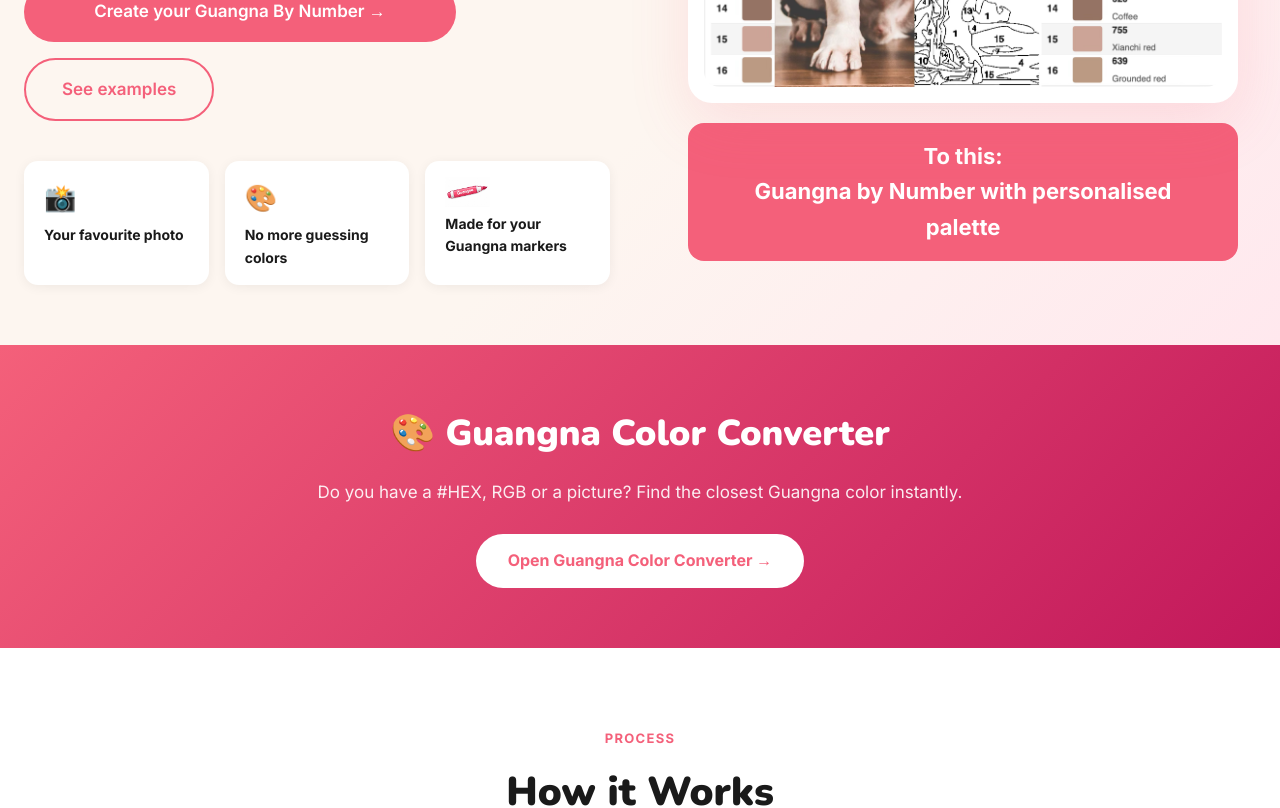
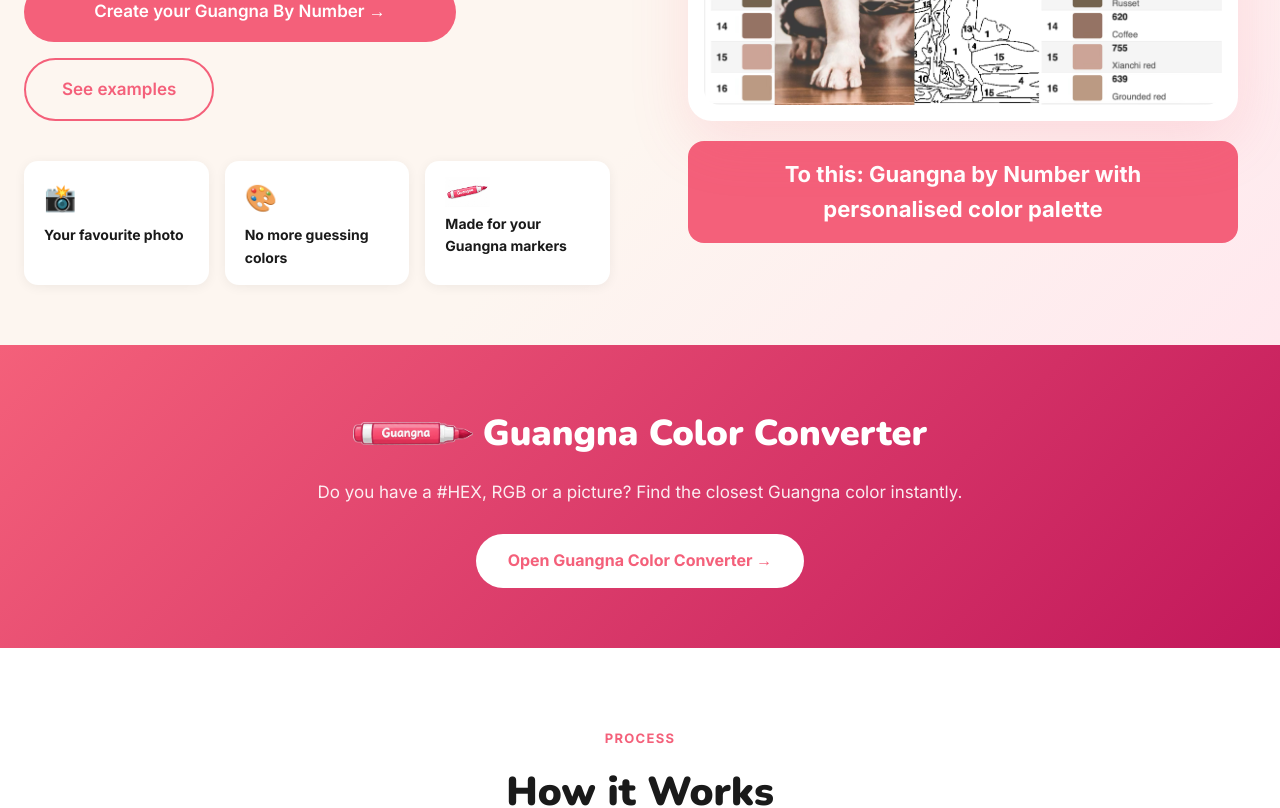
Before and after one commit to CreaBeaStudio/crea-bea-studio, a Next.js app: page / in a window 1280 px wide. Shown: the part 580-1388 px from the top of the page. Built offline with nearby package versions, Linux system fonts and the light colour scheme.

Commit message:
Text edits

```diff
--- a/app/create/page.tsx
+++ b/app/create/page.tsx
@@ -319,7 +319,7 @@ function CreateInner() {
           Create Your Guangna by Number
         </h1>
         <p style={{color:"#666", marginBottom:8}}>
-          Upload your photo and choose your level and Guangna markers. We'll process it and email you the finished file — usually within 24 hours.
+        Upload your photo, choose your level and Guangna markers, and we’ll take care of the rest. Your finished file will be delivered to your inbox — within 24 hours, often much faster 😁
         </p>
 
         {prevOrders.length > 0 && (
@@ -473,7 +473,7 @@ function CreateInner() {
 {/* Email box */}
 <div className="card">
   <h2 style={{fontWeight:800, fontSize:17, marginBottom:4}}>✉️ Your email</h2>
-  <p style={{color:"var(--muted)", fontSize:13, marginBottom:12}}>We'll send your finished file here.</p>
+  <p style={{color:"var(--muted)", fontSize:13, marginBottom:12}}>Your finished file will be sent straight to your email.</p>
   <input type="email" value={email} onChange={e => setEmail(e.target.value)} placeholder="you@example.com"/>
 </div>
 
--- a/app/examples/page.tsx
+++ b/app/examples/page.tsx
@@ -130,7 +130,7 @@ export default function Examples() {
           📸 Examples
         </h1>
         <p style={{ color: "#666", fontSize: 17, maxWidth: 560, margin: "0 auto 48px" }}>
-          See what CreaBeaStudio creates from real photos. Every Guangna by Number is uniquely generated from your photo and for your skill level.
+          See what CreaBeaStudio can create from your photos. Every Guangna by Number is uniquely generated from your photo and tailored to your Guangna brush markers and skill level.
         </p>
 
         {/* ── Slideshow ── */}
--- a/app/page.tsx
+++ b/app/page.tsx
@@ -9,10 +9,10 @@ const FEATURES = [
 ];
 
 const HOW = [
-  { step: "01", label: "Upload", desc: "Drop in any photo. We handle the rest." },
-  { step: "02", label: "Choose", desc: "Your Guangna markers and skill level." },
-  { step: "03", label: "Order", desc: "" },
-  { step: "04", label: "Color", desc: "Download, Print & Have fun" },
+  { step: "01", label: "Upload", desc: "Upload any photo. We'll take care of the rest." },
+  { step: "02", label: "Choose", desc: "Select your Guangna markers and skill level." },
+  { step: "03", label: "Order", desc: "We create your custom Guangna by Number file" },
+  { step: "04", label: "Color", desc: "Download, print, and start coloring!" },
 ];
 
 const LEVELS = [
@@ -183,7 +183,7 @@ export default function Home() {
                 display:"flex", alignItems:"center", justifyContent:"center",
                 width:"100%", maxWidth:550
               }}>
-                <strong>To this: <br />Guangna by Number with personalised palette</strong>
+                <strong>To this: Guangna by Number with personalised color palette</strong>
               </div>
             </div>
           </div>
@@ -196,9 +196,10 @@ export default function Home() {
           color:"white", textAlign:"center"
         }}>
           <div style={{ maxWidth:700, margin:"0 auto" }}>
-            <h2 style={{ fontFamily:"Nunito, sans-serif", fontWeight:900, fontSize:"clamp(24px,4vw,36px)", marginBottom:16 }}>
-              🎨 Guangna Color Converter
-            </h2>
+          <h2 style={{ fontFamily:"Nunito, sans-serif", fontWeight:900, fontSize:"clamp(24px,4vw,36px)", marginBottom:16, display:"flex", alignItems:"center", justifyContent:"center", gap:10 }}>
+  <Image src="/Guangna_brush.png" alt="Guangna_brush" width={120} height={84} style={{ objectFit:"contain" }} />
+  Guangna Color Converter
+</h2>
             <p style={{ fontSize:17, opacity:0.9, marginBottom:28 }}>
               Do you have a #HEX, RGB or a picture? Find the closest Guangna color instantly.
             </p>
--- a/app/tips/page.tsx
+++ b/app/tips/page.tsx
@@ -60,7 +60,7 @@ export default function TipsAndTricks() {
 
         <div style={{ marginTop:40, textAlign:"center" }}>
           <p style={{ color:"#666", marginBottom:16 }}>Still have questions?</p>
-          <a href="mailto:CreaBeaStudio@gmail.com" className="btn-primary" style={{ display:"inline-flex" }}>
+          <a href="mailto:hello@CreaBeaStudio.com" className="btn-primary" style={{ display:"inline-flex" }}>
             Contact us
           </a>
         </div>
```
Also changed, not shown: public/Guangna_brush.png (added).
